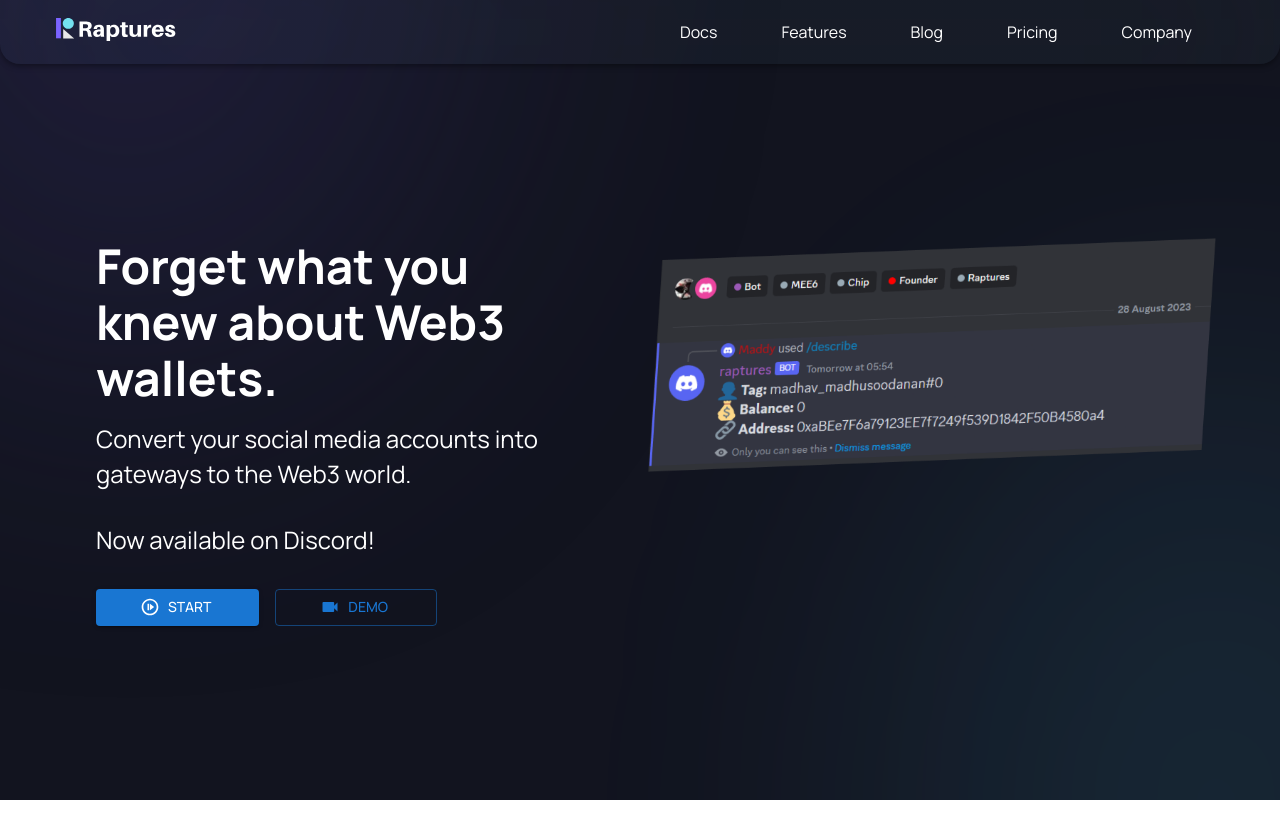
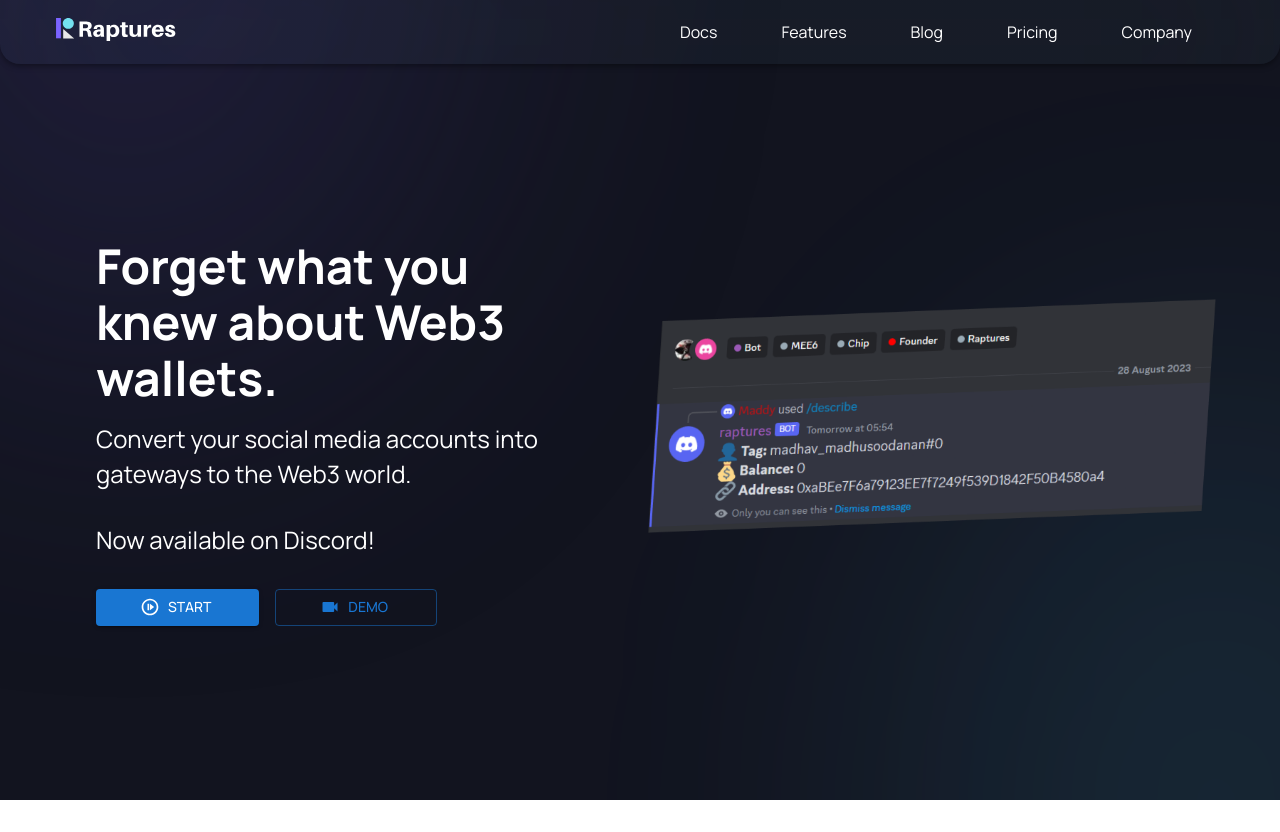
Before and after one commit to avgCoderr/Raptures-Landing-Page, a React (Create React App) app: page /home in a window 1280 px wide. Built offline with nearby package versions, Linux system fonts and the light colour scheme.

Commit message:
centering

```diff
--- a/src/components/Home.jsx
+++ b/src/components/Home.jsx
@@ -67,7 +67,7 @@
       <Box>
         <Box sx={parentBoxStyle}>
           <Container maxWidth="lg">
-            <Grid container spacing={2}>
+            <Grid container spacing={2} alignItems="center">
               {/* Content on the left, 6 columns for large screens */}
               <Grid item xs={12} lg={6}>
                 <Box sx={contentStyle}>
```
